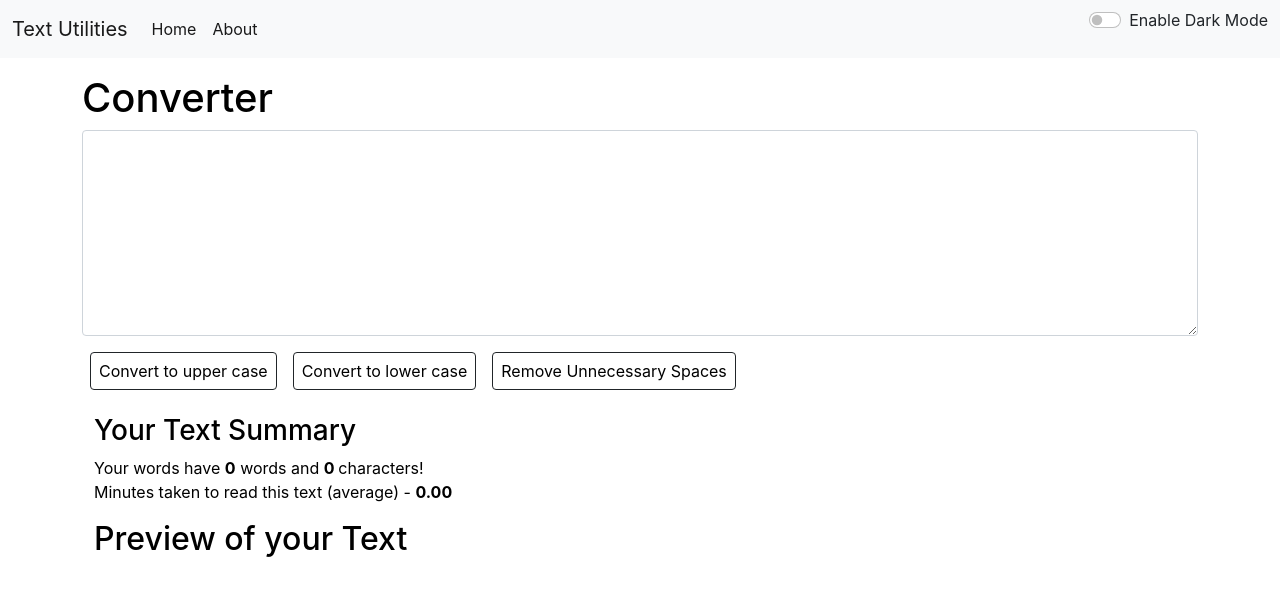
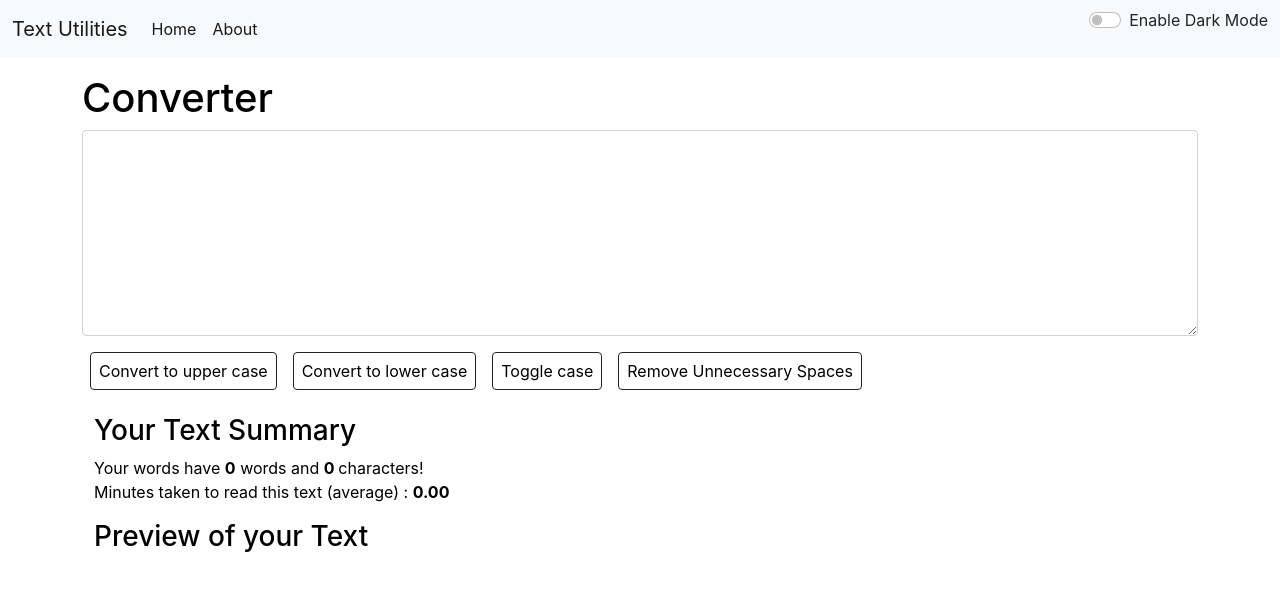
Before and after one commit to Suyash99/Text-Utils-React-, a React (Create React App) app: page / in a window 1280 px wide. Shown: the top 596 px of the page. Built offline with nearby package versions, Linux system fonts and the light colour scheme.

Commit message:
feat: add toggle case button. fix: remove spaces. refactor: text or headings.

```diff
--- a/src/components/TextForm.js
+++ b/src/components/TextForm.js
@@ -24,14 +24,8 @@ export default function TextForm(props) {
 
   const spaceHandler = () => {
     if (!text) return "";
-    let splitVal = text.trim().split(" ");
-    let string = "";
-    splitVal.forEach((elements) => {
-      if (elements) {
-        string += `${elements} `;
-      }
-    });
-    setText(string);
+    let txtWithoutTrailingLeadingSpaces = text.trim().split(" ").join(" ").trim();
+    setText(txtWithoutTrailingLeadingSpaces);
   };
 
   const toUpperCASE = () => {
@@ -43,6 +37,17 @@ export default function TextForm(props) {
     let lowerCaseText = text.toLowerCase();
     setText(lowerCaseText);
   };
+
+  /**
+   * Toggle text case
+   */
+  const toggleCase = () => {
+    if (text === text.toLowerCase()) {
+      setText(text.toUpperCase())
+    } else {
+      setText(text.toLowerCase())
+    }
+  }
 
   const handleOnChange = (event) => {
     setText(event.target.value);
@@ -76,6 +81,15 @@ export default function TextForm(props) {
         >
           Convert to lower case
         </button>
+
+        <button
+          className="btn btn-dark mx-2 px-2"
+          onClick={toggleCase}
+          style={toggleMode()}
+        >
+          Toggle case
+        </button>
+
         <button
           className="btn btn-dark mx-2 px-2"
           onClick={spaceHandler}
@@ -86,16 +100,16 @@ export default function TextForm(props) {
       </div>
 
       <div className="container my-4" style={toggleMode()}>
-        <h3> Your Text Summary</h3>
+        <h3>Your Text Summary</h3>
         <p>
           Your words have <b>{wordCount()}</b> words and <b>{text.length} </b>
           characters!
           <br />
-          Minutes taken to read this text (average) -{" "}
+          Minutes taken to read this text (average) : {" "}
           <b>{(0.008 * text.length).toFixed(2)}</b>
         </p>
 
-        <h2>Preview of your Text</h2>
+        <h3>Preview of your Text</h3>
         <p>{text}</p>
       </div>
     </>
```
Also changed, not shown: 1 other file (tests, documents, lock files or other folders).
